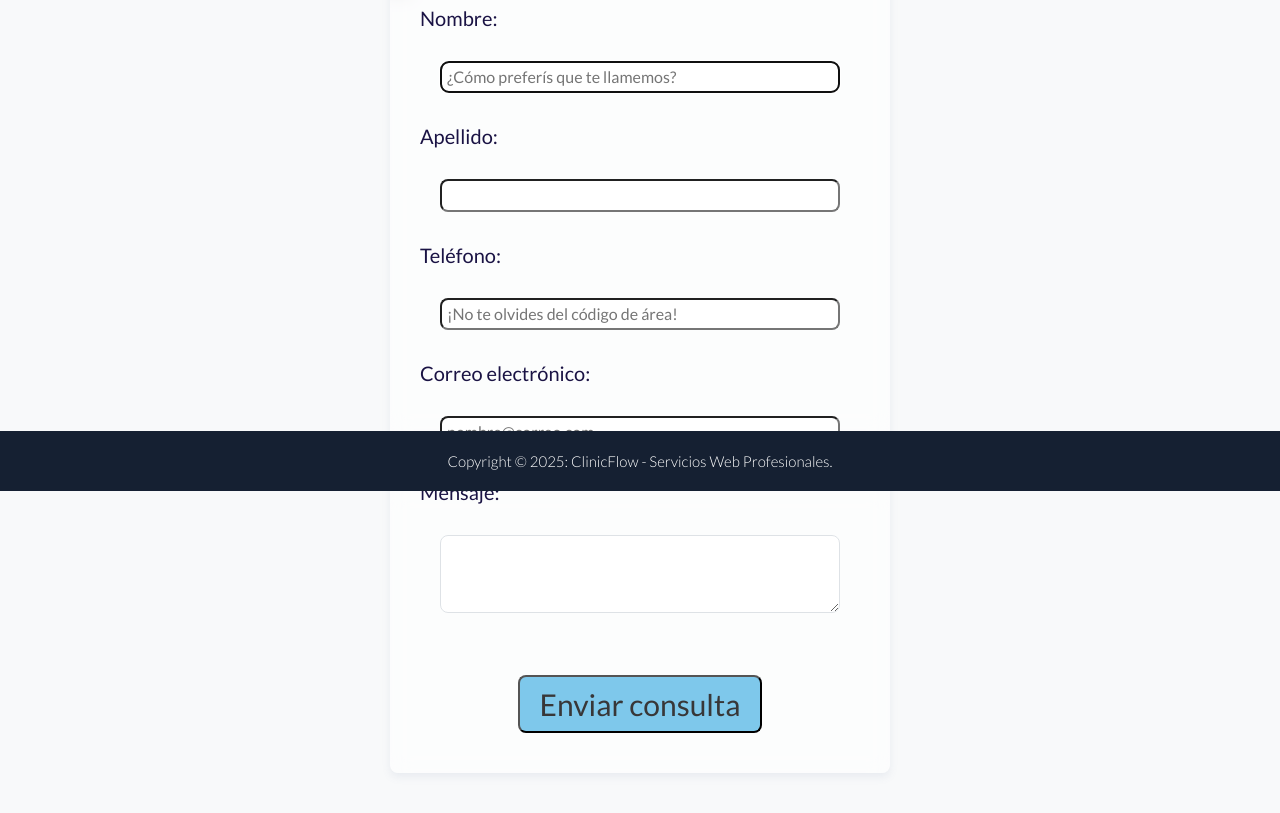
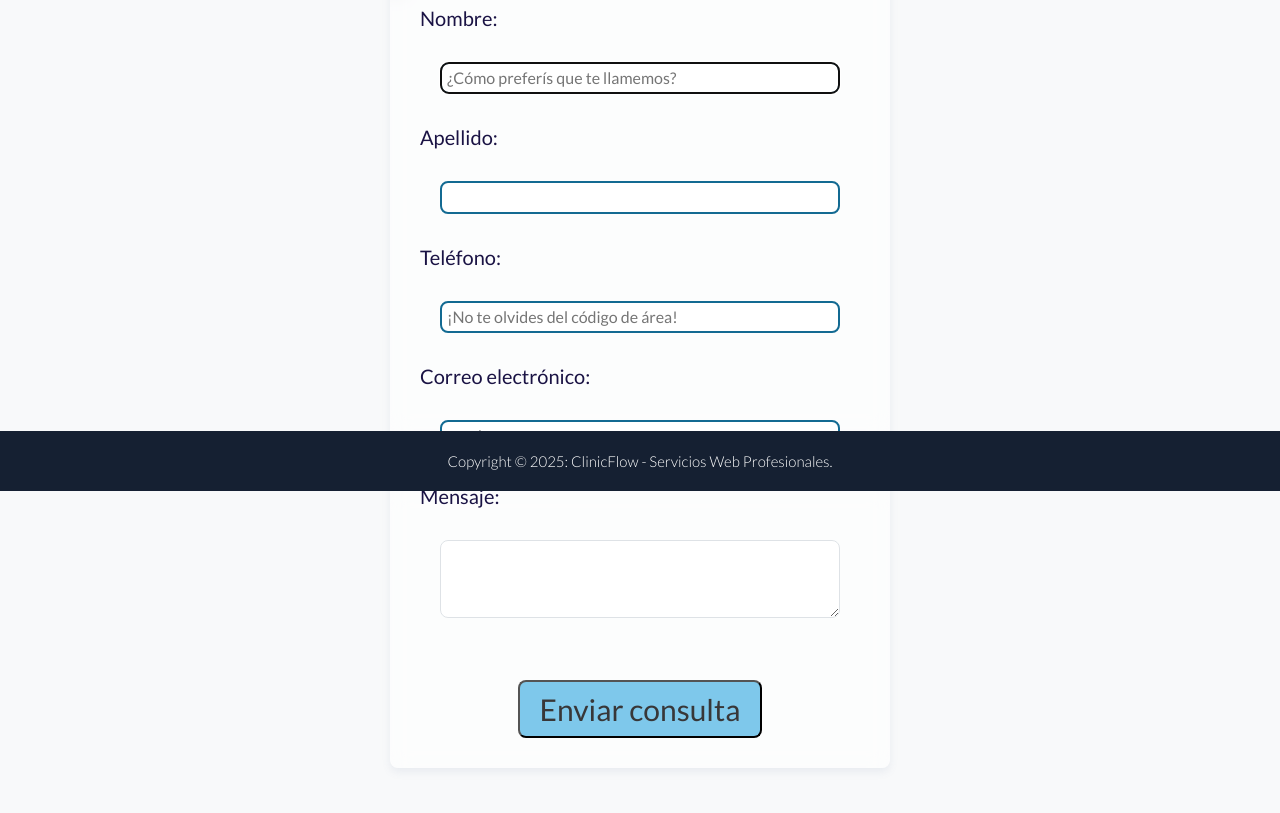
Before and after one commit to ISPC-WEB-2025/ClinicFlow, a plain HTML site: page front/contacto.html in a window 1280 px wide. Shown: the part 309-1122 px from the top of the page. Drawn offline with nearby package versions, Linux system fonts and the light colour scheme.

Commit message:
fix image

```diff
--- a/front/css/contacto.css
+++ b/front/css/contacto.css
@@ -15,7 +15,7 @@
 .contenedor-imagen {
  position: absolute;
  top: 0;
- width: 99%;
+ width: 100%;
  height: 75rem;
  overflow: hidden;
 
@@ -23,7 +23,6 @@
 
 .contenedor-imagen img {
   object-fit: cover;
-
 
 }
 
@@ -39,7 +38,6 @@
   display: flex;
   flex-direction: column;
   align-items: center;
-  margin-top: 12rem;
   margin-top: 12rem;
 }
 
@@ -58,13 +56,14 @@ label {
   font-size: 20px;
   font-weight: 500;
   color: #1a1344;
-  align-self: flex-start ;
+  align-self: flex-start;
   width: 100%;
-  margin-bottom: 4px;
+  margin-bottom: 5px;
 }
 
 input,
 textarea {
+  border: #136a92 solid 2px;
   padding: 5px;
   margin-bottom: 4px;
   border-radius: 8px;
@@ -73,6 +72,7 @@ textarea {
   width: 100%;
   max-width: 400px;
   box-sizing: border-box;
+  margin-bottom: 4px;
 }
 
 button {
@@ -87,5 +87,4 @@ button {
   border-radius: 8px;
   align-self: center;
   margin-top: 10px;
-  margin-bottom: 10px;
 }
```
